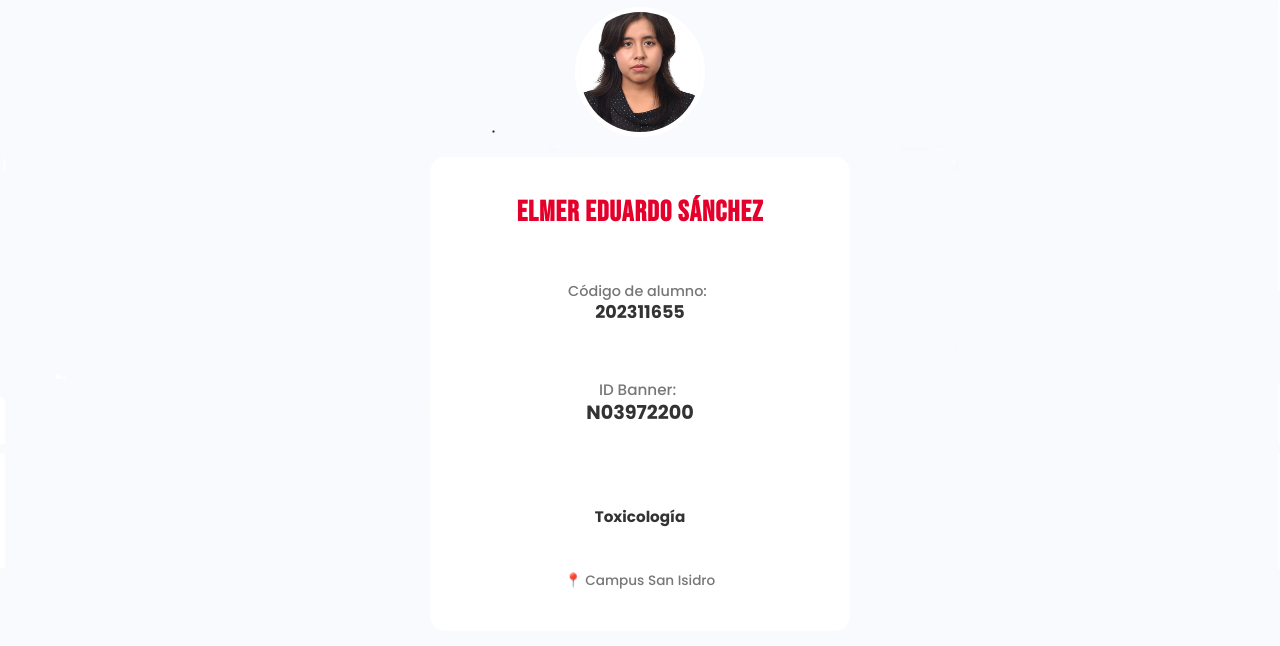
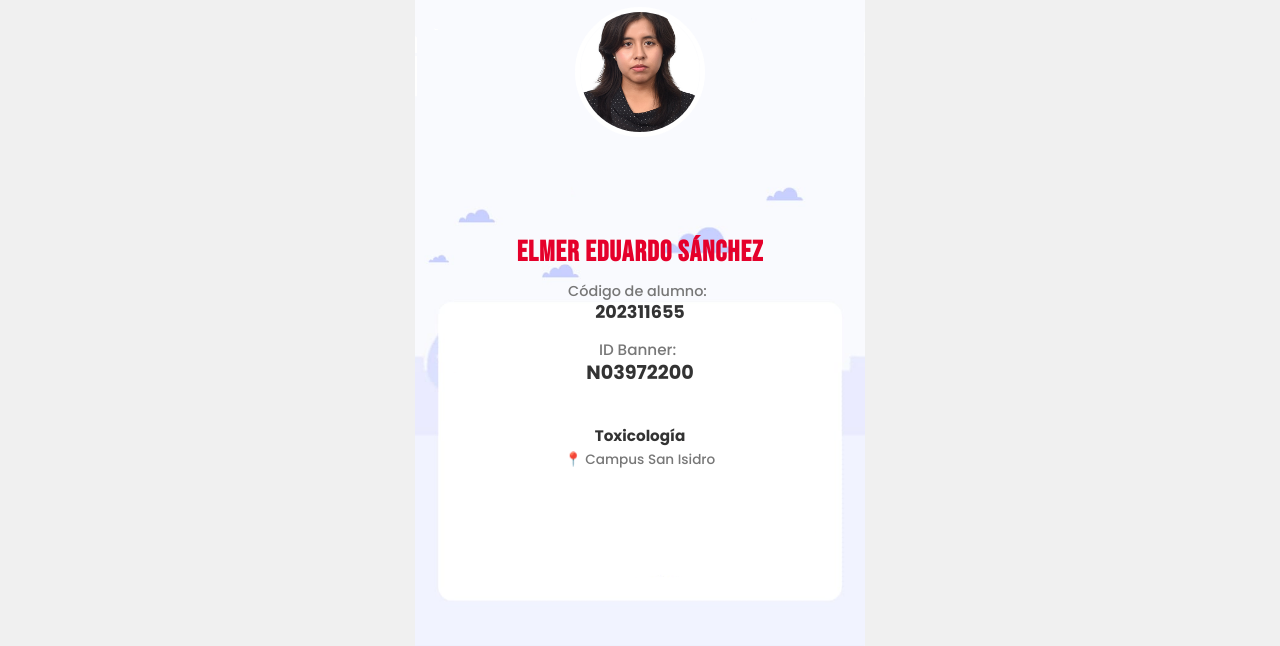
Before and after one commit to ArianaDelCarpio/mi-upc, a website: page index.html in a window 1280 px wide. Shown: the part 159-805 px from the top of the page. Drawn offline with Linux system fonts and the light colour scheme.

Commit message:
Refactor body styles for improved layout and remove box shadows for a cleaner design

```diff
--- a/index.html
+++ b/index.html
@@ -25,8 +25,8 @@
 /* 1. Estilos Generales y Fondo */
 body {
     background-image: url('fondo-nubes.png');
-    background-size: cover;
-    background-position: center center;
+    background-size: contain;
+    background-position: center bottom;
     background-repeat: no-repeat;
     background-attachment: fixed;
     background-color: #f0f0f0;
@@ -36,10 +36,11 @@ body {
     display: flex;
     flex-direction: column; /* Apila los elementos verticalmente */
     align-items: center; /* Centra horizontalmente */
-    justify-content: space-between; /* Distribuye espacio entre elementos principales */
+    justify-content: flex-start; /* Distribuye espacio entre elementos principales */
     font-family: 'Poppins', sans-serif;
     color: #333;
-    overflow: hidden; /* Evita el scroll */
+    overflow: hidden;
+    overflow-y:auto; /* Evita el scroll */
     padding-bottom: 5px; /* Pequeño padding para la parte inferior */
 }
 
@@ -51,7 +52,7 @@ body {
     color: #333;
     display: flex;
     align-items: center;
-    padding: 0 15px;
+    padding: 0;
     box-sizing: border-box;
     position: relative; /* Cambiado de sticky a relative para que no ocupe un espacio fijo */
     top: 0;
@@ -59,6 +60,7 @@ body {
     box-shadow: 0 1px 3px rgba(0, 0, 0, 0.05);
     flex-shrink: 0; /* No se encoge */
 }
+
 
 .header-icon {
   color: #e5002b; /* ¡CLAVE! Mantiene la flecha roja */
@@ -76,13 +78,18 @@ body {
 
 /* 3. El Reloj Digital (Recuadro Violeta) */
 #reloj-container {
-  margin-top: 10px; /* Reducido */
-    padding: 8px 18px; /* Reducido el padding horizontal */
-    background-color: rgba(230, 224, 248, 0.8); /* Semi-transparente */
-    border-radius: 10px;
-    text-align: center;
-    color: #1a1a1a;
-    flex-shrink: 0; /* No se encoge */
+  margin-top: 10px;
+
+  /* ELIMINAMOS EL WIDTH Y MAX-WIDTH para que sea del tamaño del contenido */
+  /* width: 90%; */
+  /* max-width: 380px; */
+
+  padding: 8px 18px; /* Mantiene el padding estrecho */
+  background-color: #e6e0f8; /* Sólido */
+  border-radius: 10px;
+  text-align: center;
+  color: #1a1a1a;
+  flex-shrink: 0;
 }
 
 /* El estilo de #reloj (la hora) permanece igual ya que el tamaño de la fuente es correcto. */
@@ -127,20 +134,21 @@ body {
 
 /* 5. Tarjeta de Datos (Recuadro COMPLETAMENTE Blanco) */
 .data-card {
-    width: 85%;
-    max-width: 380px;
-    background-color: rgba(255, 255, 255, 0.95);
+    width:90%;
+    max-width: 350px;
+    background-color: transparent;
     border-radius: 15px;
-    padding: 20px 20px; /* Aumentamos el padding vertical para que se vea mejor */
+    padding: 80px 10px 10px; /* Aumentamos el padding vertical para que se vea mejor */
     text-align: center;
     margin-top: 10px;
-    margin-bottom: 10px;
+    margin-bottom: 20px;
     position: relative;
-    flex-grow: 1;
+    flex-grow: 0;
     display: flex;
     flex-direction: column;
-    justify-content: space-around;
-    min-height: 250px;
+    justify-content: space-between;
+    min-height: auto;
+    box-shadow: none; /* Eliminado el box-shadow para un diseño más limpio */
 }
 
 /* Nombre (El más grande, rojo) */
@@ -227,7 +235,7 @@ body {
 .status-alert {
     margin-top: 10px; /* Reducido */
     width: 90%;
-    max-width: 350px;
+    max-width: 380px;
     box-sizing: border-box;
     padding: 8px 12px; /* Reducido un poco el padding */
     background-color: #1a1a1a;
```
